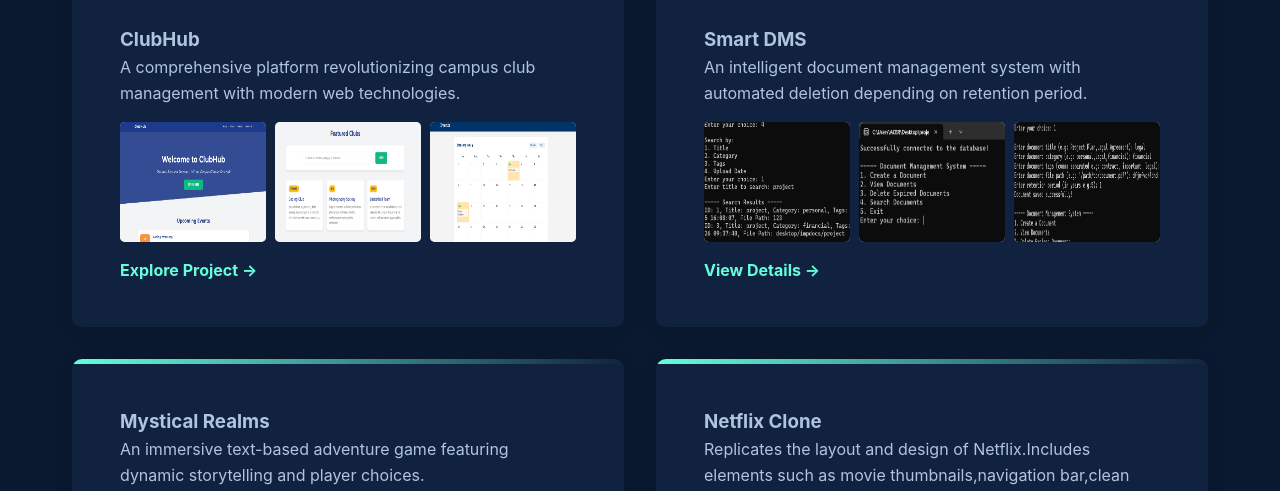
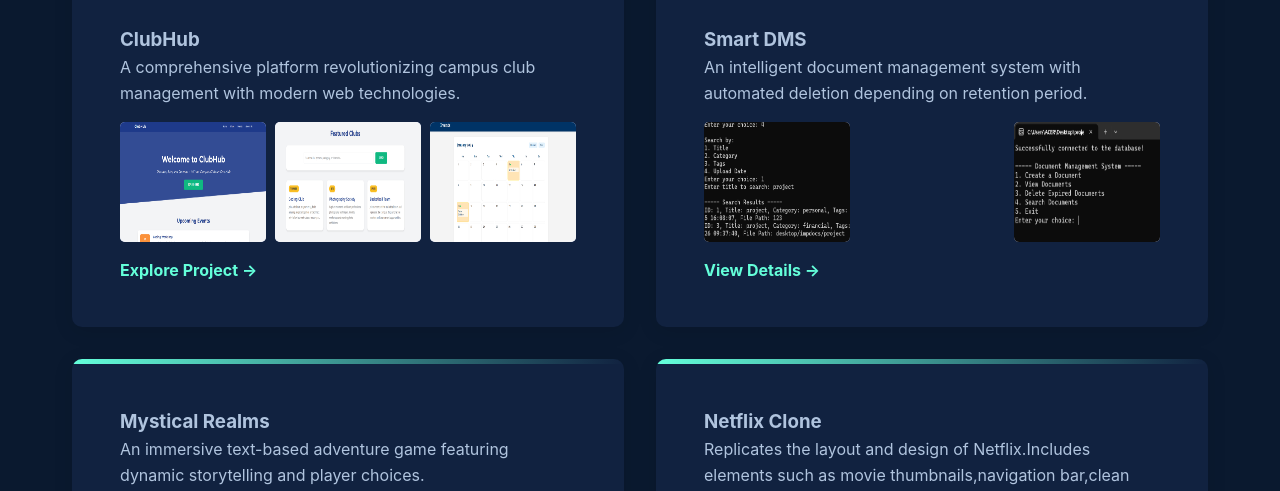
Before and after one commit to ChauhanSaumya/portfolio, a plain HTML site: page index.html in a window 1280 px wide. Shown: the part 2060-2551 px from the top of the page. Drawn offline with Linux system fonts and the light colour scheme.

Commit message:
Update index.html

```diff
--- a/index.html
+++ b/index.html
@@ -379,7 +379,6 @@
                     <div class="project-images">
                         <img src="dms1.png" alt="dms Screenshot 1" class="project-image">
                         <img src="dms2.png" alt="dms Screenshot 2" class="project-image">
-                        <img src="dms4.png" alt="dms Screenshot 3" class="project-image">
                     </div>
                     <a href="https://github.com/ChauhanSaumya/Automated_document_management_system">View Details →</a>
                 </div>
```
